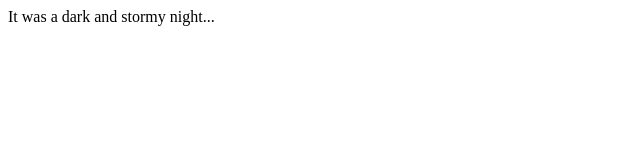
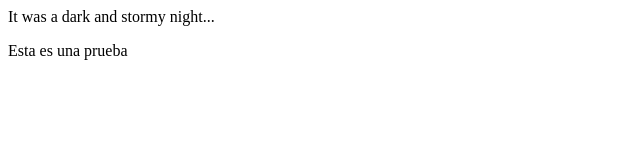
Before and after one commit to urdans/fireside-story, a plain HTML site: page index.html in a window 1280 px wide. Shown: the full height of the page, 0-640 px from the left. Drawn offline with Linux system fonts and the light colour scheme.

Commit message:
nueva linea en linea 6

```diff
--- a/index.html
+++ b/index.html
@@ -2,6 +2,8 @@
 
 <body>
     <p>It was a dark and stormy night...</p>
+
+    <p>Esta es una prueba</p>
 </body>
 
 </html>
```
